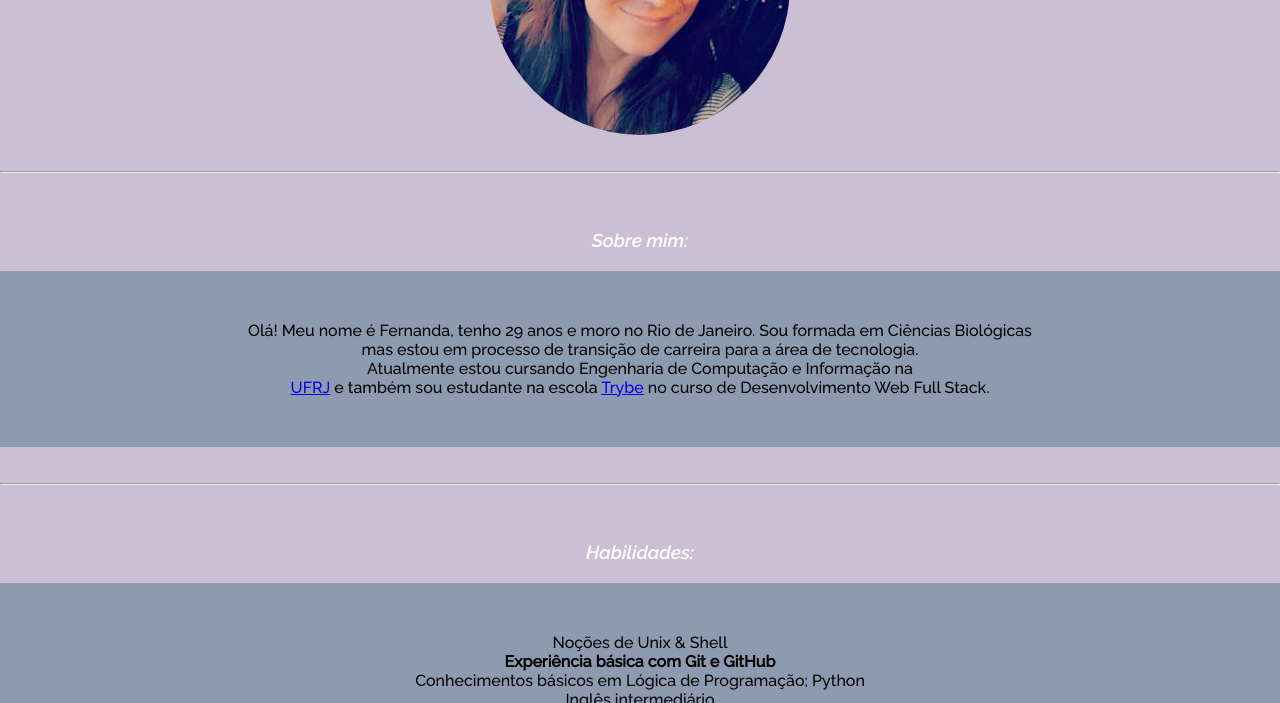
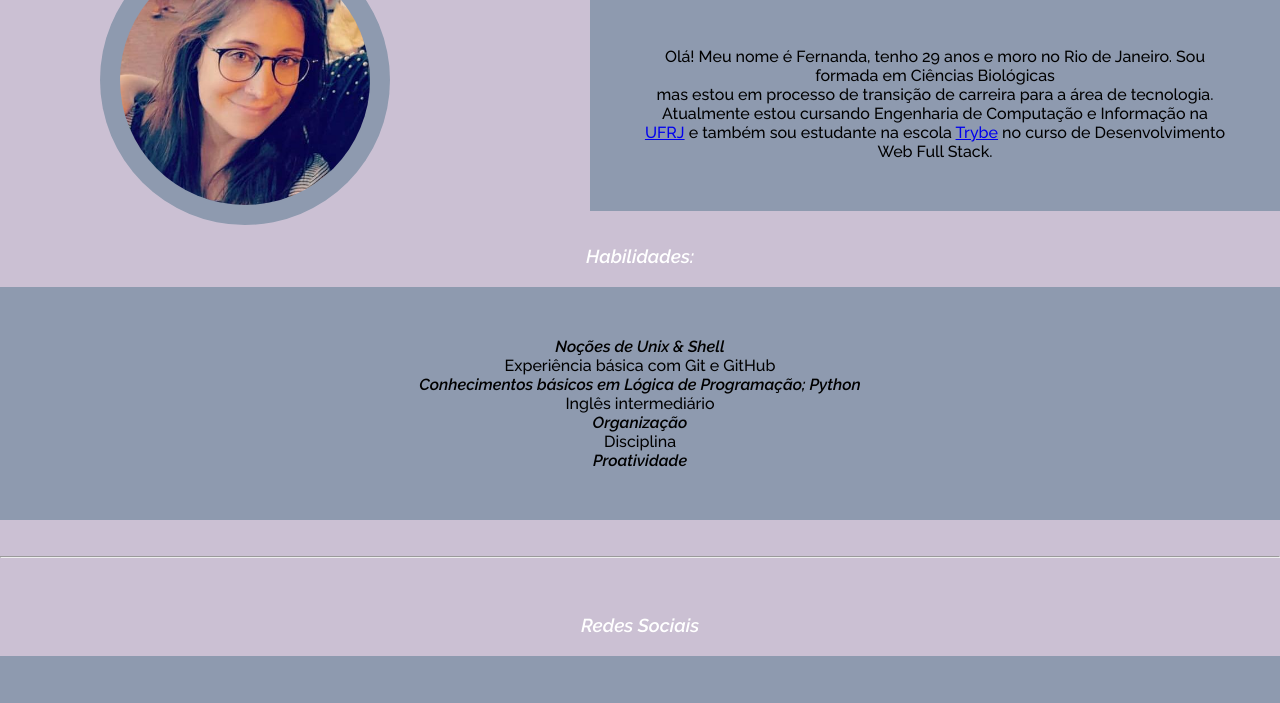
Before and after one commit to fefcufe/fefcufe.github.io, a plain HTML site: page index.html in a window 1280 px wide. Shown: the part 252-955 px from the top of the page. Drawn offline with Linux system fonts and the light colour scheme.

Commit message:
cumprindo requisitos dos exercicios 3.3

```diff
--- a/index.html
+++ b/index.html
@@ -34,25 +34,30 @@
             <li>Projetos</li>
         </ul>
     </nav>
-
+<main>
     <h1>Fernanda Cunha Ferreira</h1>
+      <div id='photo-and-aboutMe'>
         <img src="portfolio.jpeg" alt="Foto de Fernanda Ferreira" width="300px" id="fotoPortfolio">
     <br><br>
-    <hr>
     <br><br>
+
         <section class="section" id='aboutMe'>
             <em><h3> Sobre mim:</h3></em>
                 <p> Olá! Meu nome é Fernanda, tenho 29 anos e moro no Rio de Janeiro. Sou formada em Ciências Biológicas<br>mas estou em processo de transição de carreira para a área de tecnologia. <br>Atualmente estou cursando Engenharia de Computação e Informação na <br> <a href="http://poli.ufrj.br/graduacao/computacao-e-informacao/"> UFRJ</a> e também sou estudante na escola <a href="https://www.betrybe.com/formacao-desenvolvimento-web">Trybe</a> no curso de Desenvolvimento Web Full Stack.</p>
         </section>
+
     <br><br>
-    <hr>
     <br><br>
 
-        <section class='section' id="skills-list">
+      </div>
+    </main>
+
+
+        <section class='section'>
             <em><h3> Habilidades:</h3></em>
-                <ul class='list'>
+                <ul class='list' id='skills-list'>
                     <li>Noções de Unix & Shell</li>
-                    <li><strong>Experiência básica com Git e GitHub</strong></li>
+                    <li>Experiência básica com Git e GitHub</li>
                     <li>Conhecimentos básicos em Lógica de Programação; Python</li>
                     <li>Inglês intermediário</li>
                     <li>Organização</li>
--- a/style-portfolio.css
+++ b/style-portfolio.css
@@ -14,15 +14,26 @@ h1 {
     font-family:'Raleway', sans-serif;
     font-style: italic;
     text-align: center;
+    margin-top: 100px;
+
 
 }
 
 #fotoPortfolio {
     border-radius: 100%;
-    display: block;
-    margin:auto
+    margin-left:100px;
+    margin-right:200px ;
+    width: 250px;
+    padding: 20px;
+    background-color: rgb(142, 154, 175);
+
 
 }
+
+#photo-and-aboutMe {
+    display:flex
+}
+
 
 .section h3 {
     font-family: 'Raleway', sans-serif ;
@@ -59,6 +70,11 @@ li {
     list-style-type: none;
 }
 
+#skills-list li:nth-of-type(odd) {
+    font-style:italic;
+    font-weight: bold;
+}
+
 body {
     background-color: rgb(203, 192, 211)
 }
```
Lines whose indentation alone changed are shown as unchanged.
